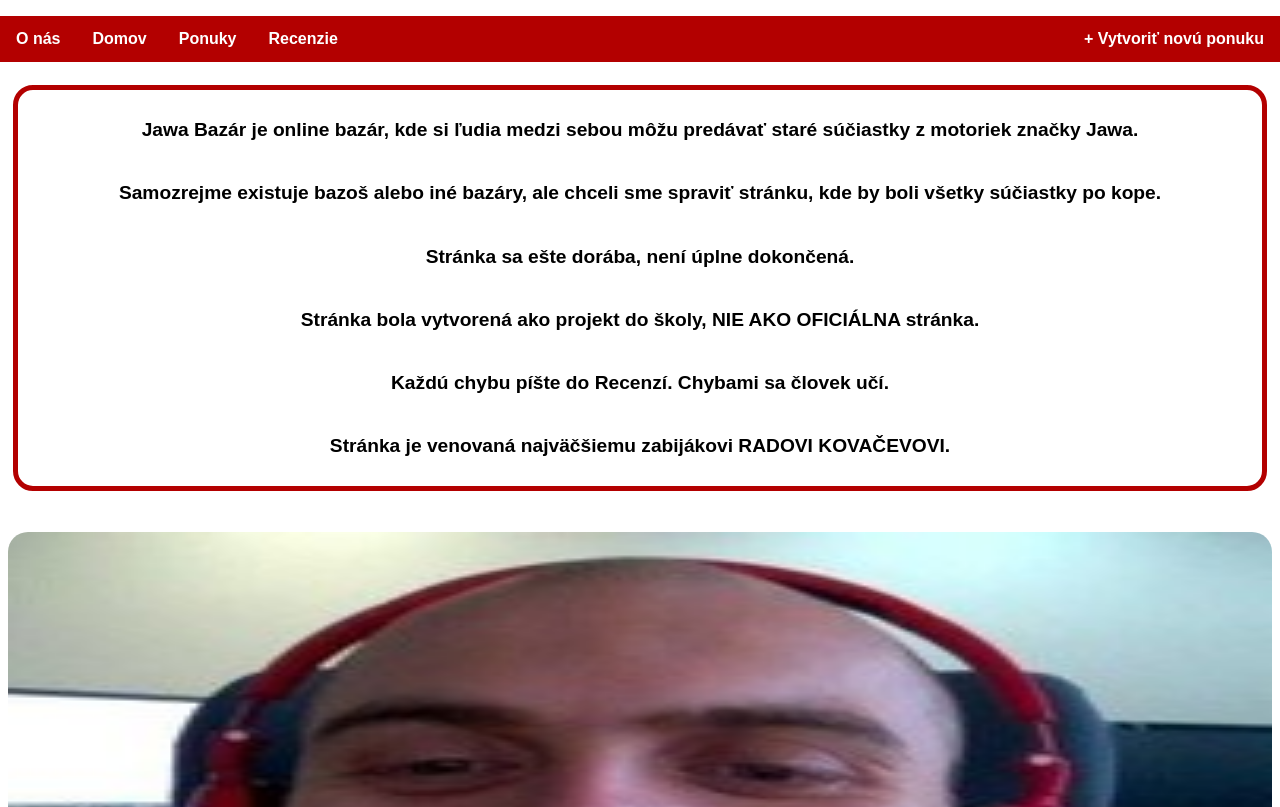
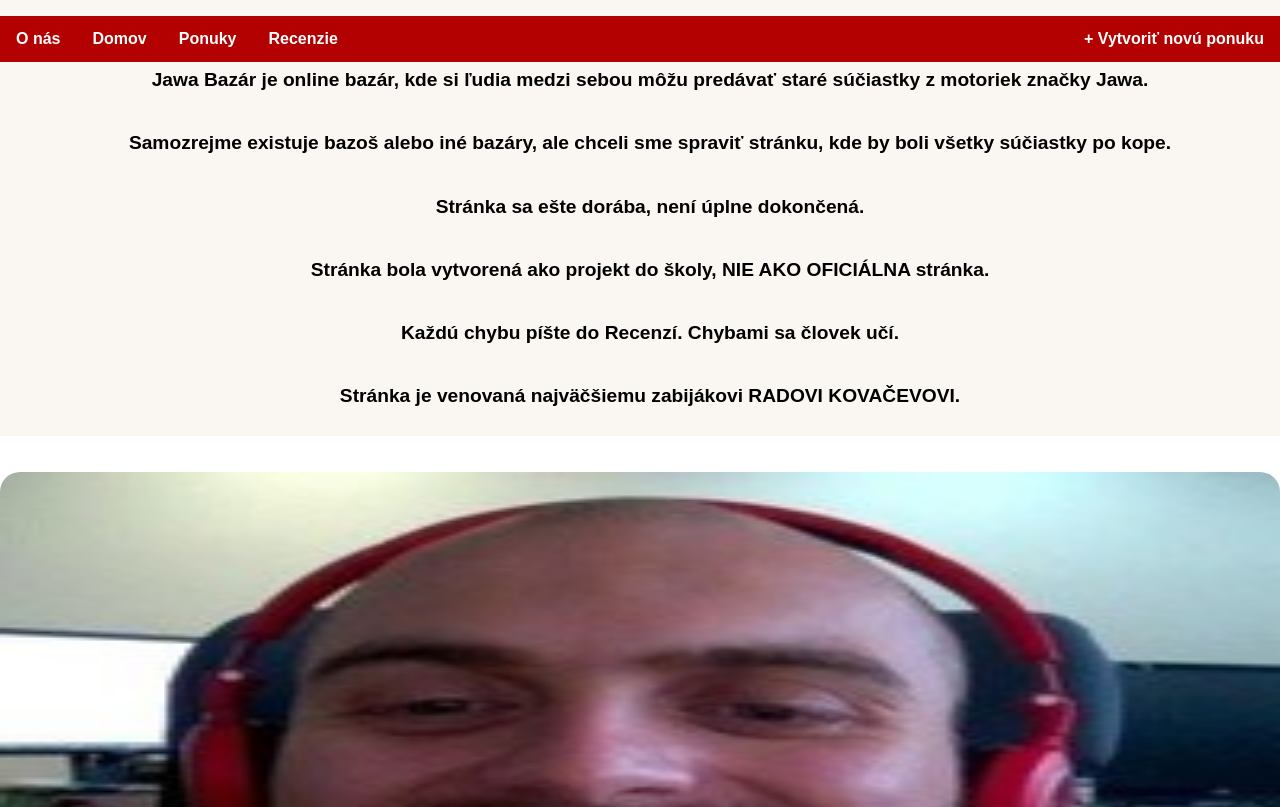
Before and after one commit to J4KUB1SKO/jawabazar.sk, a plain HTML site: page jawabazar_aboutus.html in a window 1280 px wide. Shown: the top 807 px of the page. Drawn offline with Linux system fonts and the light colour scheme.

Commit message:
Update jawabazar_aboutus.html

```diff
--- a/jawabazar_aboutus.html
+++ b/jawabazar_aboutus.html
@@ -8,7 +8,7 @@
             <li><a class="active" href="jawabazar_recenzie.html"><strong>Recenzie</strong></a></li>
             <li style="float: right"><a href="jawabazar_nova_ponuka.html"><strong>+ Vytvoriť novú ponuku</strong></a></li>
         </ul>
-        <br><br><br><br>
+
         <div class="ramcek">
             <p class="font"><strong>Jawa Bazár je online bazár, kde si ľudia medzi sebou môžu predávať staré súčiastky z motoriek značky Jawa. <br><br></strong></p>
             <p class="font"><strong>Samozrejme existuje bazoš alebo iné bazáry, ale chceli sme spraviť stránku, kde by boli všetky súčiastky po kope. <br><br></strong></p>
@@ -24,6 +24,12 @@
 
     <head>
         <style>
+
+            body {
+                margin: 0;
+                padding: 0;
+            }
+
             /* Vytvorenie navigation baru */
             ul {
                 list-style-type: none;
@@ -57,16 +63,15 @@
             }
 
             .ramcek {
-                border: 5px solid #b30000;
                 padding: 10px;
-                margin: 5px;
-                background-color: white;
+                background-color: rgba(250, 247, 243, 1);
                 color: black;
                 font-family: Arial, Helvetica, sans-serif;
                 font-size: larger;
                 font-weight: bold;
                 text-align: center;
-                border-radius: 20px;
+                width: 100%;
+                padding-top: 50px;
             }
 
             img.obrazok {
```
